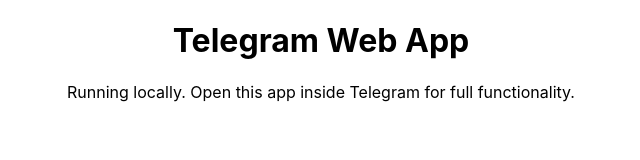
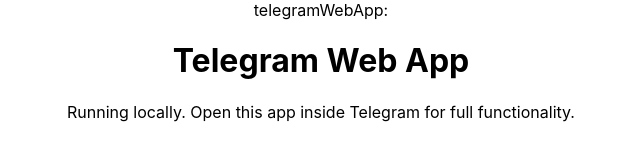
Before and after one commit to MAlexJ/react_firebase_database, a React (Create React App) app: page / in a window 1280 px wide. Shown: the top 160 px of the page, without its empty margins (319-959 px from the left). Built offline with nearby package versions, Linux system fonts and the light colour scheme; no server answers.

Commit message:
Add tg script

```diff
--- a/public/index.html
+++ b/public/index.html
@@ -3,6 +3,7 @@
 <head>
     <meta charset="utf-8"/>
     <link rel="icon" href="%PUBLIC_URL%/favicon.ico"/>
+    <script src="https://telegram.org/js/telegram-web-app.js"></script>
     <meta name="viewport" content="width=device-width, initial-scale=1"/>
     <meta name="theme-color" content="#000000"/>
     <meta
--- a/src/App.js
+++ b/src/App.js
@@ -5,6 +5,7 @@ import {useEffect, useState} from "react";
 
 function App() {
 
+  const [telegramWebApp, setTelegramWebApp] = useState(null);
   const [user, setUser] = useState(null);
   const [userUnsafe, setUserUnsafe] = useState(null);
   const [theme, setTheme] = useState("light");
@@ -12,6 +13,7 @@ function App() {
   useEffect(() => {
     const tg = window.Telegram?.WebApp;
 
+    setTelegramWebApp( window.Telegram);
     if (tg) {
       // Initialize Telegram Web App API
       setUser(tg.initData?.user || null);
@@ -42,6 +44,9 @@ function App() {
       className={`App ${theme === "dark" ? "dark-theme" : "light-theme"}`}
   >
     <div>
+      <div>
+        telegramWebApp: {JSON.stringify(telegramWebApp, null, 1)}
+      </div>
       <h1>Telegram Web App</h1>
       {user ? (<p>
         Hello, {user.first_name} {user.last_name || ""}!
```
